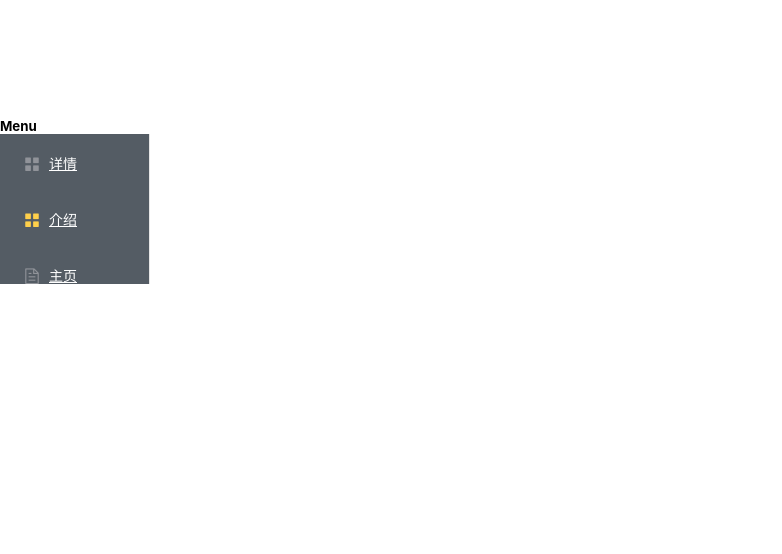
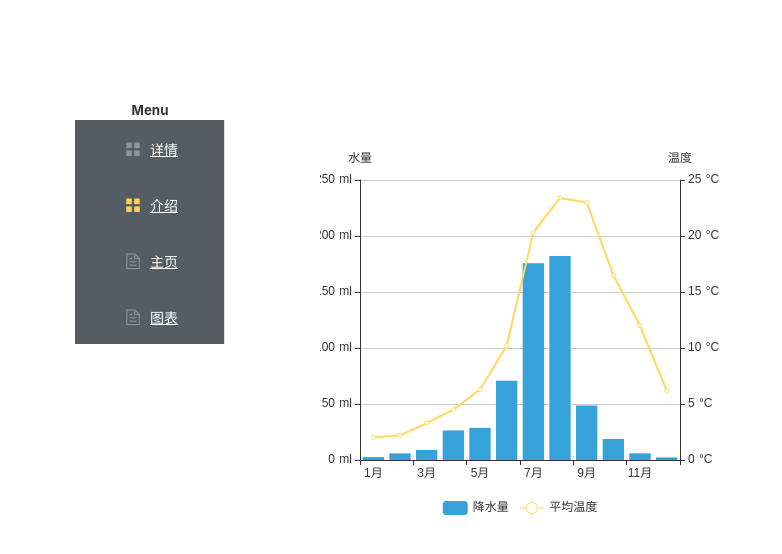
Before and after one commit to Cagalli-hong/nuxtproject, a Nuxt app: page /chart in a window 1280 px wide. Before the commit this address had no page. Shown: the top 554 px of the page, without its empty margins (0-782 px from the left). Built offline with nearby package versions, Linux system fonts and the light colour scheme.

Commit message:
添加图标模块。并按需加载，封装共用组件

```diff
--- /dev/null
+++ b/components/line_bar_pie_chart.vue
@@ -0,0 +1,101 @@
+<template>
+  <div>
+    <div :id="id" class="chartstyle"></div>
+  </div>
+</template>
+
+<script>
+require('echarts/lib/component/dataset')
+require('echarts/lib/chart/line')
+require('echarts/lib/chart/bar')
+require('echarts/lib/chart/pie')
+// require('echarts/lib/chart/scatter')
+// require('echarts/lib/chart/radar')
+// require('echarts/lib/chart/map')
+// require('echarts/lib/chart/tree')
+// require('echarts/lib/chart/treemap')
+// require('echarts/lib/chart/graph')
+// require('echarts/lib/chart/gauge')
+// require('echarts/lib/chart/funnel')
+// require('echarts/lib/chart/parallel')
+// require('echarts/lib/chart/sankey')
+// require('echarts/lib/chart/boxplot')
+// require('echarts/lib/chart/candlestick')
+// require('echarts/lib/chart/effectScatter')
+// require('echarts/lib/chart/lines')
+// require('echarts/lib/chart/heatmap')
+// require('echarts/lib/chart/pictorialBar')
+// require('echarts/lib/chart/themeRiver')
+// require('echarts/lib/chart/sunburst')
+// require('echarts/lib/chart/custom')
+// require('echarts/lib/component/graphic')
+require('echarts/lib/component/grid')
+require('echarts/lib/component/legendScroll')
+require('echarts/lib/component/tooltip')
+// require('echarts/lib/component/axisPointer')
+// require('echarts/lib/component/polar')
+// require('echarts/lib/component/geo')
+// require('echarts/lib/component/parallel')
+// require('echarts/lib/component/singleAxis')
+// require('echarts/lib/component/brush')
+// require('echarts/lib/component/calendar')
+require('echarts/lib/component/title')
+// require('echarts/lib/component/dataZoom')
+// require('echarts/lib/component/visualMap')
+// require('echarts/lib/component/markPoint')
+// require('echarts/lib/component/markLine')
+// require('echarts/lib/component/markArea')
+// require('echarts/lib/component/timeline')
+// require('echarts/lib/component/toolbox')
+// require('zrender/lib/vml/vml')
+// require('zrender/lib/svg/svg')
+
+export default {
+  props: {
+    id: {
+      type: String,
+      default() {
+        return 'main'
+      }
+    },
+    opts: {
+      type: Object,
+      default: function() {
+        return {
+          // devicePixelRatio: , // 设备像素比
+          renderer: 'svg', // 'canvas' 或者 'svg'
+          width: 500,
+          height: 500
+        }
+      }
+    },
+    theme: {
+      type: String,
+      default() {
+        return 'light' // 'light','dark','normal'
+      }
+    }
+  },
+  data() {
+    return {
+      myChart: null
+    }
+  },
+  components: {
+
+  },
+  mounted() {
+    this.myChart = this.$echarts.init(document.getElementById(this.id), this.theme, this.opts)
+    this.myChart.showLoading()
+  },
+  methods: {
+    setoption(option) {
+      // 绘制图表
+      this.myChart.hideLoading()
+      this.myChart.setOption(option)
+    }
+  }
+}
+</script>
+<style rel="stylesheet/scss" lang="scss">
+</style>
--- a/components/menu.vue
+++ b/components/menu.vue
@@ -49,6 +49,12 @@
                 <nuxt-link to="/main">主页</nuxt-link>
               </span>
             </el-menu-item>
+            <el-menu-item index="4">
+              <i class="el-icon-document"></i>
+              <span slot="title">
+                <nuxt-link to="/chart">图表</nuxt-link>
+              </span>
+            </el-menu-item>
         </el-menu>
       </el-col>
     </div>
--- a/components/sass/menu.scss
+++ b/components/sass/menu.scss
@@ -1,10 +1,10 @@
 .menulist{
-    position: relative;
-    left: 0;
-    top: 10%;
     width: 150px;
     display: inline-block;
     .menuitem{
+        h5{
+            line-height: 20px;
+        }
         .el-col{
             float: initial;
             width: 100%;
--- /dev/null
+++ b/config/api/chart.js
@@ -0,0 +1,25 @@
+// import request from '../utils/request'
+
+export function getcarnumchart(query) {
+  return new Promise((resolve, reject) => {
+    resolve({
+      code: '0000',
+      data: {
+        series: [
+          {
+            name: '降水量',
+            type: 'bar',
+            data: [2.6, 5.9, 9.0, 26.4, 28.7, 70.7, 175.6, 182.2, 48.7, 18.8, 6.0, 2.3]
+          },
+          {
+            name: '平均温度',
+            type: 'line',
+            yAxisIndex: 1,
+            data: [2.0, 2.2, 3.3, 4.5, 6.3, 10.2, 20.3, 23.4, 23.0, 16.5, 12.0, 6.2]
+          }
+        ]
+      },
+      msg: 'string'
+    })
+  })
+}
--- a/layouts/default.vue
+++ b/layouts/default.vue
@@ -1,7 +1,7 @@
 <template>
   <div class="main-page">
     <el-container>
-      <el-aside width="200px">
+      <el-aside>
         <menu-list></menu-list>
       </el-aside>
       <el-main>
@@ -73,4 +73,9 @@ html {
   width: 100%;
   margin: 100px auto;
 }
+.el-aside {
+  color: #333;
+  text-align: center;
+  width: 200px;
+}
 </style>
--- a/nuxt.config.js
+++ b/nuxt.config.js
@@ -38,6 +38,7 @@ module.exports = {
     { src: '~/plugins/element-ui', ssr: true }, // element-ui加载
     { src: '~/plugins/util.js', ssr: false }, // 公共工具方法封装管理
     { src: '~/plugins/common.js', ssr: false },
+    { src: '~/plugins/echart.js', ssr: false }, // Echart工具
     { src: '~/plugins/count-down.js', ssr: false } // 倒计时工具
   ],
 
--- a/package.json
+++ b/package.json
@@ -19,6 +19,7 @@
     "@nuxtjs/axios": "^5.4.1",
     "axios": "^0.18.0",
     "cross-env": "^5.2.0",
+    "echarts": "^4.2.1",
     "element-ui": "^2.4.11",
     "node-sass": "^4.11.0",
     "nuxt": "^2.4.0",
--- /dev/null
+++ b/pages/chart/index.vue
@@ -0,0 +1,101 @@
+<template>
+  <div>
+    <div id="main" class="main">
+      <line-bar-pie-chart
+        :id="line_bar.id"
+        :opts="line_bar.opts"
+        ref="pieEchart">
+      </line-bar-pie-chart>
+    </div>
+  </div>
+</template>
+
+<script>
+import { getcarnumchart } from '../../config/api/chart'
+import lineBarPieChart from '../../components/line_bar_pie_chart'
+
+export default {
+  data() {
+    return {
+      line_bar: {
+        id: 'linebarchart',
+        opts: {
+          // devicePixelRatio: , // 设备像素比
+          renderer: 'svg', // 'canvas' 或者 'svg'
+          width: 'auto',
+          height: 400
+        }
+      },
+      theme: 'light'
+    }
+  },
+  components: {
+    lineBarPieChart
+  },
+  mounted() {
+    this.setdownloadrecordchart()
+  },
+  methods: {
+    setdownloadrecordchart() {
+      const t = this
+      // 绘制图表
+      getcarnumchart().then((data) => {
+        const line_bar_form = {
+          legend: {
+            x: 'center',
+            y: 'bottom',
+            data: ['蒸发量', '降水量', '平均温度']
+          },
+          xAxis: [
+            {
+              type: 'category',
+              data: ['1月', '2月', '3月', '4月', '5月', '6月', '7月', '8月', '9月', '10月', '11月', '12月'],
+              axisPointer: {
+                type: 'shadow'
+              }
+            }
+          ],
+          yAxis: [
+            {
+              type: 'value',
+              name: '水量',
+              min: 0,
+              max: 250,
+              interval: 50,
+              axisLabel: {
+                formatter: '{value} ml'
+              }
+            }, {
+              type: 'value',
+              name: '温度',
+              min: 0,
+              max: 25,
+              interval: 5,
+              axisLabel: {
+                formatter: '{value} °C'
+              }
+            }
+          ],
+          tooltip: {
+            trigger: 'axis',
+            axisPointer: {
+              type: 'cross',
+              crossStyle: {
+                color: '#999'
+              }
+            }
+          },
+          series: data.data.series
+        }
+        t.$refs.pieEchart.setoption(line_bar_form)
+      })
+    }
+  }
+}
+</script>
+<style rel="stylesheet/scss" lang="scss">
+.main{
+  width: 400px;
+  height: 400px;
+}
+</style>
--- /dev/null
+++ b/plugins/echart.js
@@ -0,0 +1,4 @@
+import echarts from 'echarts/lib/echarts'
+import Vue from 'vue'
+
+Vue.prototype.$echarts = echarts
```
Also changed, not shown: 1 other file (tests, documents, lock files or other folders).
